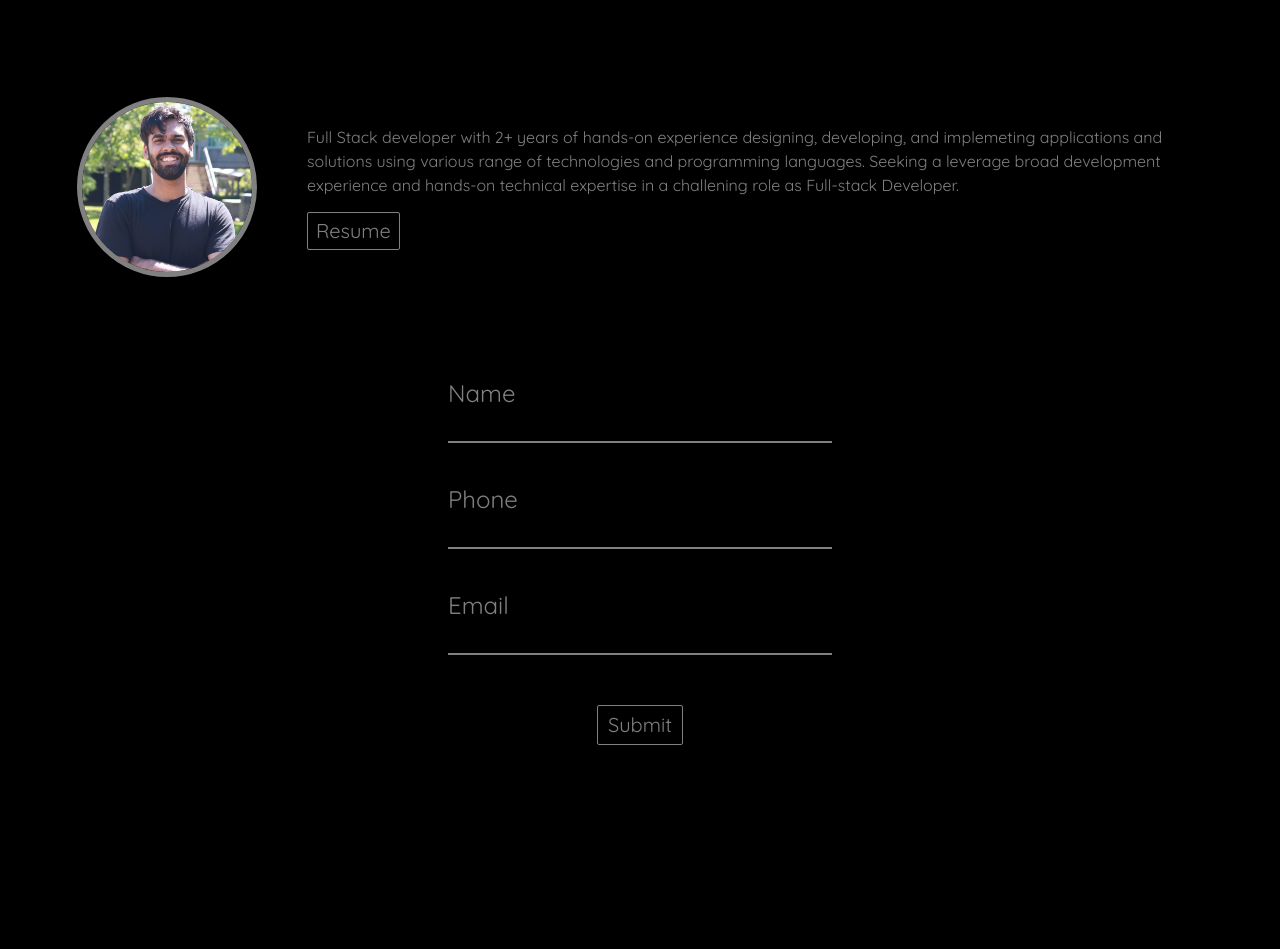
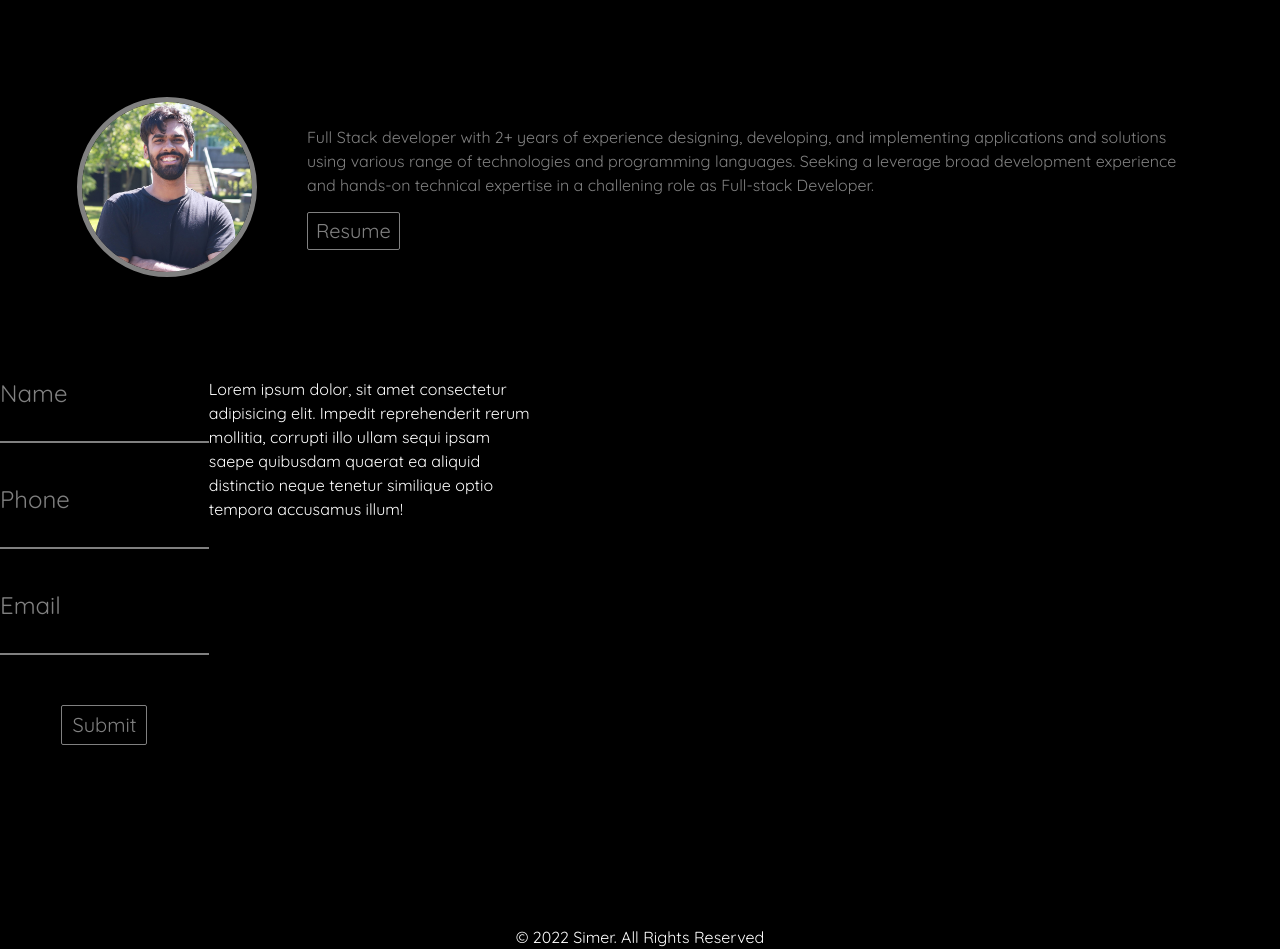
Before and after one commit to Simer0996/portfolio, a React (Create React App) app: page / in a window 1280 px wide. Shown: the part 1560-2509 px from the top of the page. Before the commit the page ends 2337 px from the top, so only its background shows below. Built offline with nearby package versions, Linux system fonts and the light colour scheme.

Commit message:
adding some changes

```diff
--- a/src/App.js
+++ b/src/App.js
@@ -6,6 +6,7 @@ import Contact from "./components/Contact"
 import About from "./components/About"
 import Projects from "./components/Projects"
 import Skills from "./components/Skills"
+import Footer from "./components/Footer"
 
 function App() {
   return (
@@ -19,8 +20,12 @@ function App() {
       <div style={{ marginTop: "100px", marginBottom: "180px" }}>
         <Projects />
       </div>
-      <About />
-      <Contact />
+      <div style={{ marginTop: "100px", marginBottom: "180px" }}>
+        <About />
+        <Contact />
+      </div>
+      <Footer />
+
     </div>
   )
 }
--- a/src/components/About.jsx
+++ b/src/components/About.jsx
@@ -23,7 +23,7 @@ const About = () => {
           borderColor: `${color}`,
           boxShadow:`${boxShadow}`
         }}/>
-        <div style={{color:`${color}`}} className="w-[70%]"><p>Full Stack developer with 2+ years of hands-on experience designing, developing, and implemeting applications and solutions using various range of technologies and programming languages. Seeking a leverage broad development experience and hands-on technical expertise in a challening role as Full-stack Developer. </p>
+        <div style={{color:`${color}`}} className="w-[70%]"><p>Full Stack developer with 2+ years of experience designing, developing, and implementing applications and solutions using various range of technologies and programming languages. Seeking a leverage broad development experience and hands-on technical expertise in a challening role as Full-stack Developer. </p>
           <button style={{  backgroundColor: "black",
           color: `${color}`,
           border: `1px solid ${color}`,
--- a/src/components/Contact.jsx
+++ b/src/components/Contact.jsx
@@ -26,8 +26,9 @@ const Contact = () => {
     )
   }
   return (
-    <div className= "block w-[30%] h-[400px] m-auto" >
-      <form onSubmit={(e) => handleSubmit(e)} className="flex flex-col">
+
+      <div className="flex justify-evenly">
+      <form onSubmit={(e) => handleSubmit(e)} className="flex flex-col ">
         <label className="text-[grey] text-2xl" style={{color:`${FontColor}`}}>
           Name
           <input
@@ -65,7 +66,12 @@ const Contact = () => {
           Submit
         </button>
       </form>
+
+    <div>
+      <p className="text-white w-[30%]">Lorem ipsum dolor, sit amet consectetur adipisicing elit. Impedit reprehenderit rerum mollitia, corrupti illo ullam sequi ipsam saepe quibusdam quaerat ea aliquid distinctio neque tenetur similique optio tempora accusamus illum!</p>
     </div>
+    </div>
+
   )
 }
 
--- /dev/null
+++ b/src/components/Footer.jsx
@@ -0,0 +1,11 @@
+import React from 'react'
+
+const Footer = () => {
+  return (
+    <div>
+        <p className="sticky text-white text-center">&#169; 2022 Simer. All Rights Reserved</p>
+    </div>
+  )
+}
+
+export default Footer
```
